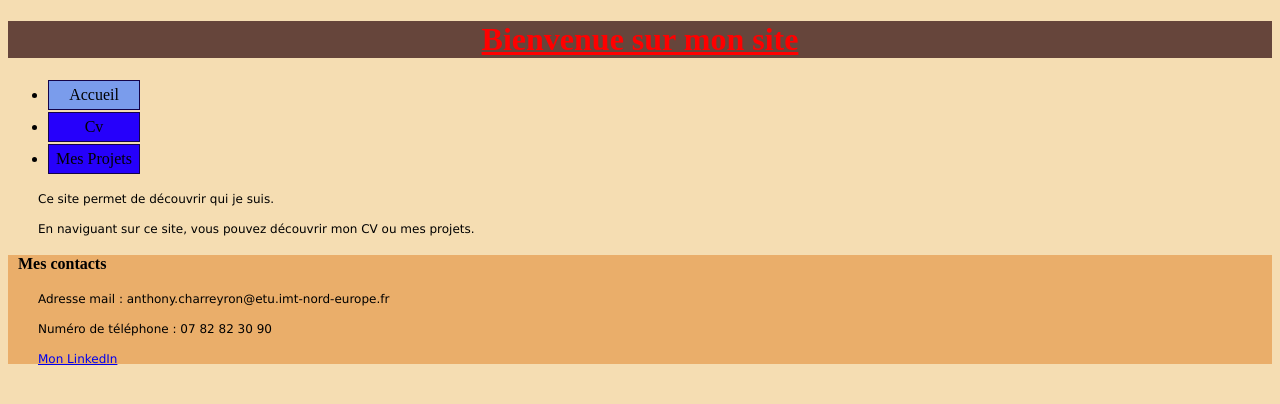
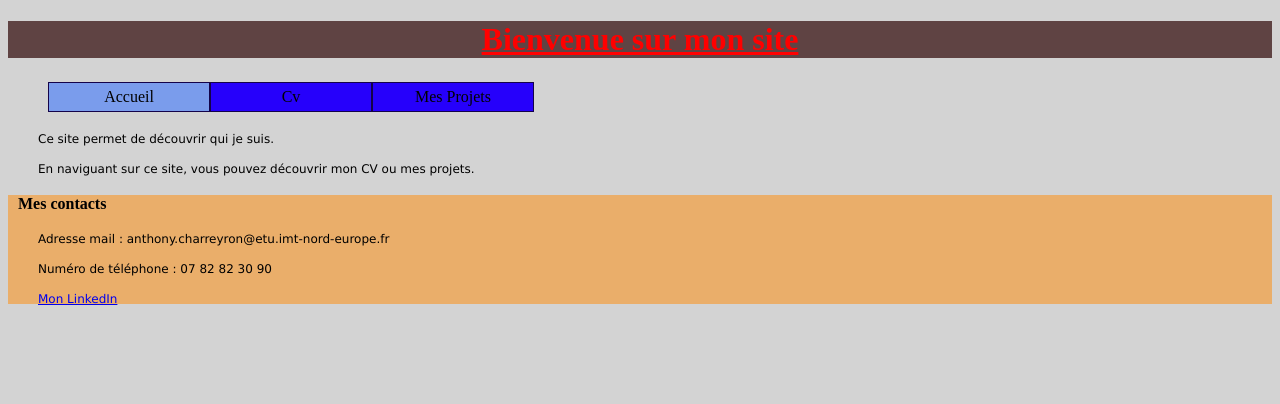
Before and after one commit to AnthonyCharreyron/IDAW, a PHP site: page / in a window 1280 px wide. Shown: the top 404 px of the page. Run offline with PHP 8.4, Linux system fonts and the light colour scheme.

Commit message:
Design V2

```diff
--- a/SitePro/v2/style.css
+++ b/SitePro/v2/style.css
@@ -10,7 +10,7 @@ h2 {
 }
 
 body {
-    background-color: rgb(245, 221, 178);
+    background-color: lightgray;
 }
 
 h3{
@@ -38,6 +38,11 @@ p {
     text-indent: 40px;
 }
 
+ul {
+    list-style-type: none;
+    display: flex;
+  }
+
 #currentpage {
     background-color: #7a9cec;
     }
@@ -49,7 +54,7 @@ nav a {
     text-align:center;
     margin-top: 2px;
     margin-bottom: 2px;
-    width: 80px;
+    width: 150px;
     display: block;
     color:black;
     background-color: rgb(38, 0, 251);
```
